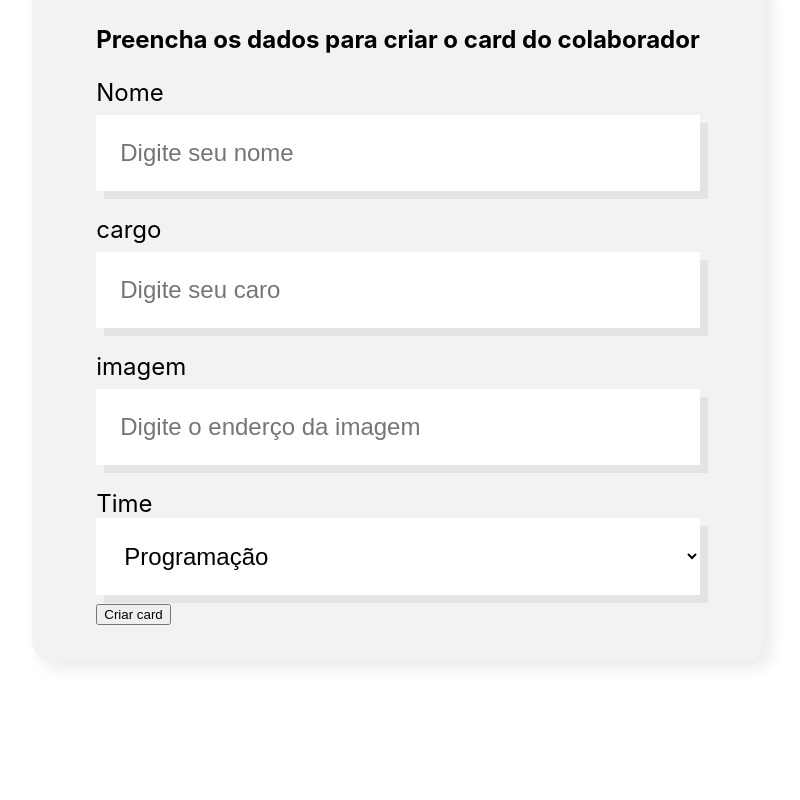
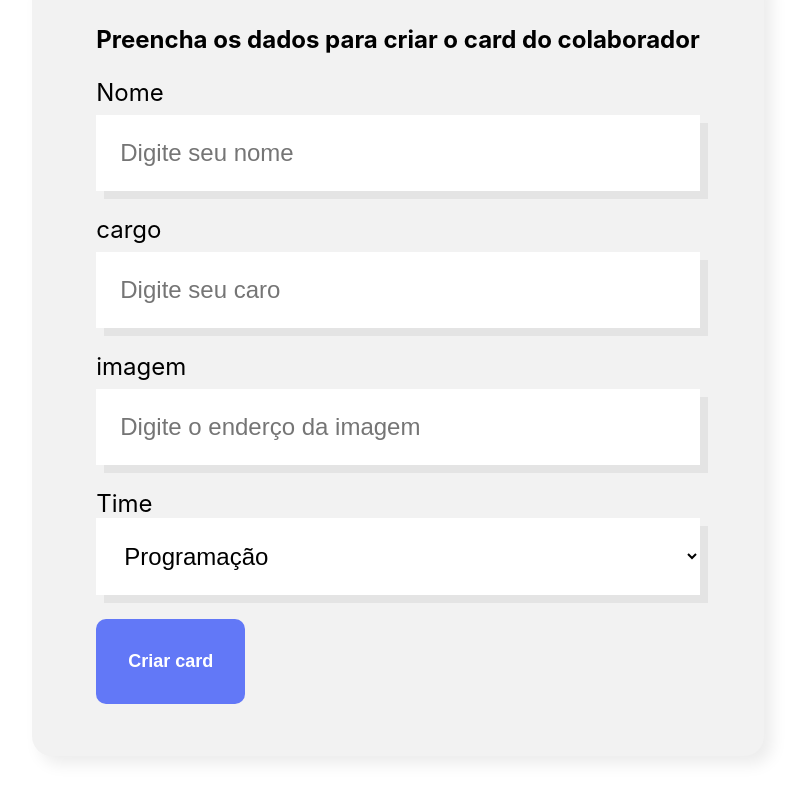
Before and after one commit to Juniorbasck/PDA_CLASSES, a React (Create React App) app in the folder alura/React desenvolvendo com javaScript/organo/: page / in a window 1280 px wide. Shown: the part 609-1409 px from the top of the page, without its empty margins (242-1042 px from the left). Before the commit the page ends 1350 px from the top, so only its background shows below. Built offline with nearby package versions, Linux system fonts and the light colour scheme.

Commit message:
Atualizacoes

```diff
--- a/alura/React desenvolvendo com javaScript/organo/src/componetes/Botao/Botao.css
+++ b/alura/React desenvolvendo com javaScript/organo/src/componetes/Botao/Botao.css
@@ -0,0 +1,16 @@
+.botao{
+    background-color: #6278f7;
+    border-radius: 10px;
+    font-weight: 700;
+    font-size: 18px;
+    padding: 32px;
+    border: none;
+    cursor: pointer;
+    color: #fff;
+    margin: 16px 0px;
+}
+
+.botao:hover{
+    color: #95FFD4;
+
+}
--- a/alura/React desenvolvendo com javaScript/organo/src/componetes/Botao/index.js
+++ b/alura/React desenvolvendo com javaScript/organo/src/componetes/Botao/index.js
@@ -1,8 +1,8 @@
 import './Botao.css'
 
 const Botao = (props) => {
-    return(<button>
-        {props.texto}
+    return(<button className='botao'>
+        {props.children}
     </button>)
 }
 
--- a/alura/React desenvolvendo com javaScript/organo/src/componetes/formulario/index.js
+++ b/alura/React desenvolvendo com javaScript/organo/src/componetes/formulario/index.js
@@ -23,7 +23,9 @@
                 <CampoTexto label="cargo" placeholder="Digite seu caro"/>
                 <CampoTexto label="imagem" placeholder="Digite o enderço da imagem"/>
                 <ListaSuspensa label="Time" itens={times}/>
-                <Botao texto="Criar card"/>
+                <Botao>
+                    Criar card
+                </Botao>
             </form>
         </selection>
     )
```
